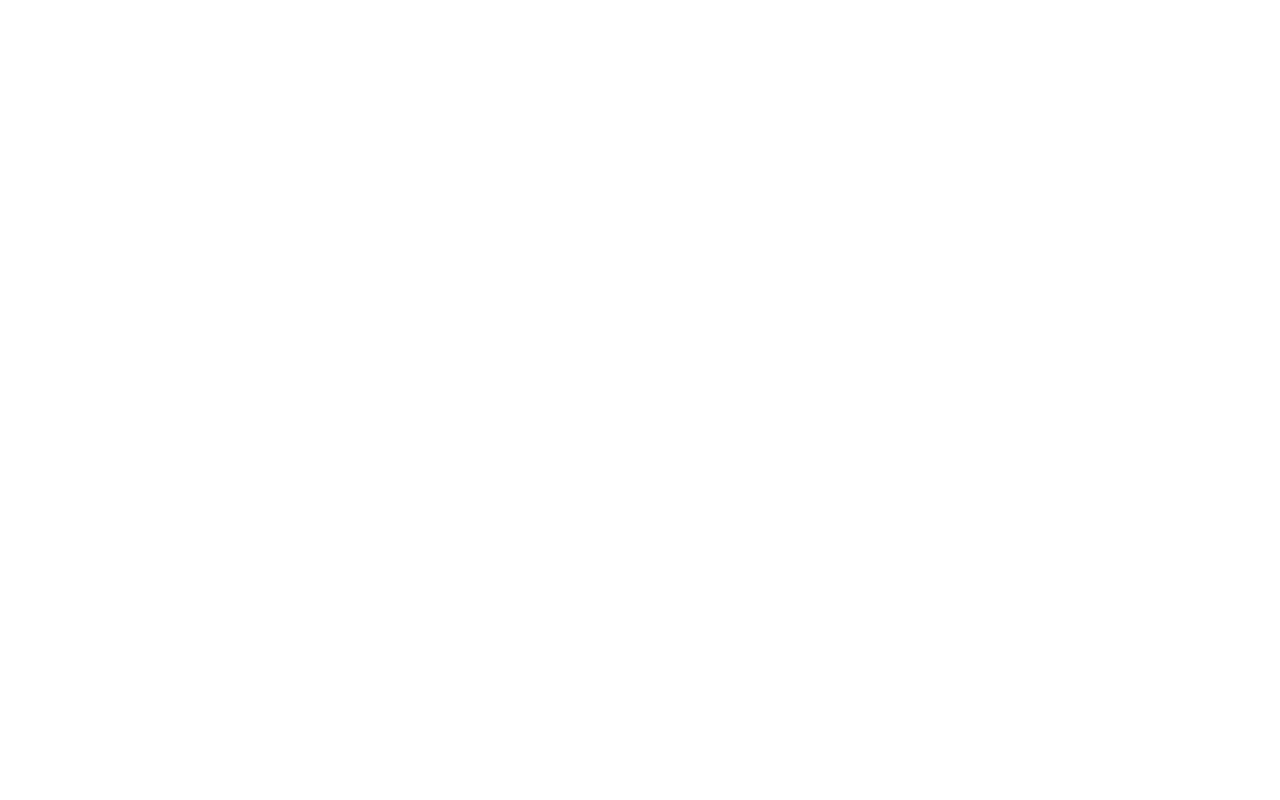
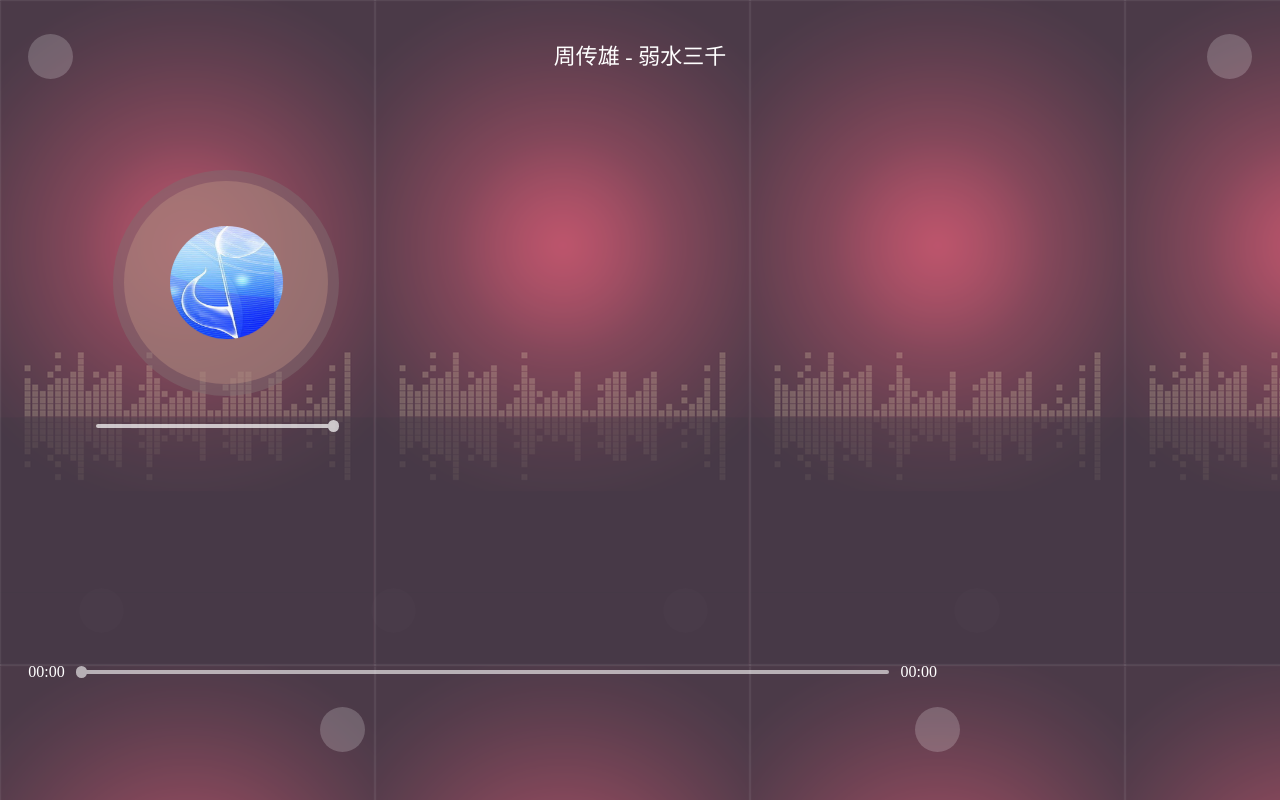
Before and after one commit to Get-zao/music, a plain HTML site: page index.html in a window 1280 px wide. Drawn offline with Linux system fonts and the light colour scheme; a small style sheet from the web is missing.

Commit message:
'更新布局'

```diff
--- a/index.html
+++ b/index.html
@@ -5,7 +5,53 @@
 		<meta name="viewport" content="width=device-width" />
 		<title>Music</title>
 		<script src="jquery.js" type="text/javascript" charset="utf-8"></script>
+		<link rel="stylesheet" type="text/css" href="music.css"/>
+		<link rel="stylesheet" type="text/css" href="https://at.alicdn.com/t/font_lebpui2qot21emi.css"/>
 	</head>
 	<body>
+		<audio id="audio" src="周传雄 - 弱水三千.mp3" controls="" loop=""></audio>
+		<div class="heard">
+			<span class="caidan icon">&#xe606;</span>
+			<span>周传雄 - 弱水三千</span>
+			<span class="kaiguan icon">&#xe6d8;</span>
+		</div>
+		<div class="cen">
+			<div class="kuang">
+				<div class="zhe">
+					<div class="tu">
+
+					</div>
+				</div>
+			</div>
+			<span class="y-min icon">&#xe502;</span>
+			<span class="y-max icon">&#xe604;</span>
+			<div class="yinliang"><div class='cri-yin'></div></div>
+		</div>
+		<div class="ci">
+
+		</div>
+		<div class="gongneng">
+			<ul>
+				<li><span class="icon">&#xe609;</span></li>
+				<li><span class="icon">&#xe616;</span></li>
+				<li><span class="icon">&#xe605;</span></li>
+				<li><span class="icon">&#xe696;</span></li>
+
+			</ul>
+		</div>
+		<div class="kongzhi">
+			<span>00:00</span>
+			<div class="jindu"><div class='cri'></div></div>
+			<span>00:00</span>
+		</div>
+		<div class="list">
+			<span class="last icon">&#xe60c;</span>
+			<span class="next icon">&#xe620;</span>
+			<ul>
+				<li><span class="play icon">&#xe614;</span></li>
+				<li><span class="stop icon">&#xe603;</span></li>
+			</ul>
+		</div>
+		<span id='bflb' class="next icon">&#xe610;</span>
 	</body>
 </html>
--- a/music.scss
+++ b/music.scss
@@ -0,0 +1,231 @@
+@import 'yidongduan';
+*{
+    padding: 0;
+    margin: 0;
+    border: 0;
+    position: relative;
+    font-size: 22px;
+    font-family: "宋体";
+    box-sizing: border-box;
+}
+ul,li{
+    list-style: none;
+}
+body{
+    background: url(bg.png);
+}
+.icon{
+    font-family: 'iconfont'!important;
+}
+@mixin spans{
+    color: #fff;
+         display: block;
+        width: 0.8rem;
+        height: 0.8rem;
+        border-radius: 50%;
+        overflow: hidden;
+        background: rgba(255,255,255,0.2);
+        line-height: 0.8rem;
+        text-align: center;
+}
+audio{
+    display: none;
+}
+.heard{
+    width: 100%;
+    height: 2rem;
+    line-height: 2rem;
+    color: #fff;
+    padding-left: 0.5rem;
+    padding-right: 0.5rem;
+    text-align: center;
+    .caidan{
+        float: left;
+       @include spans;
+        margin-top: 0.6rem;
+    }
+    .kaiguan{
+        float: right;
+         @include spans;
+        margin-top: 0.6rem;
+    }
+}
+@keyframes zhuan{
+            from{
+                transform: rotate(0deg);
+            }
+            to{
+                transform: rotate(360deg);
+            }
+    }
+.cen{
+     width: 100%;
+    height: 5rem;
+     padding: 1rem 2rem;
+     margin-bottom: 1.8rem;
+    .kuang{
+        padding: 0.2rem;
+         width: 4rem;
+         height: 4rem;
+         border-radius: 50%;
+        background: rgba(128,109,113,0.5);
+        .zhe{
+             padding: 0.8rem;
+              width: 3.6rem;
+         height: 3.6rem;
+         border-radius: 50%;
+        background: rgba(191,145,130,0.4);
+        }
+        .tu{
+            padding: 0.1rem;
+             width: 2rem;
+             height: 2rem;
+             border-radius: 50%;
+             overflow: hidden;
+             background: url(zhuan.png);
+             background-size: cover;
+             background-position: 9px -5px;
+             animation: zhuan 10s infinite linear;
+        }
+    }
+    .yinliang{
+        opacity: 0.7;
+        width: 4.2rem;
+        position: absolute;
+        top: 5.5rem;
+        left: 1.7rem;
+        border-top: 0.05rem solid #fff;
+        border-bottom: 0.05rem solid #fff;
+        border-radius:0.1rem ;
+          .cri-yin{
+             width: 0.2rem;
+             height: 0.2rem;
+             border-radius:50%;
+             background: #fff;
+             position: absolute;
+             top: -0.1rem;
+             right: -0.1rem;
+         }
+
+    }
+     .y-max{
+             color: #fff;
+             font-size: 16px;
+             position: absolute;
+               top: 5.4rem;
+               right: 1.2rem;
+
+         }
+     .y-min{
+         color: #fff;
+         font-size: 16px;
+         position: absolute;
+           top: 5.4rem;
+           left: 1.2rem;
+     }
+}
+.ci{
+     width: 100%;
+    height: 1.6rem;
+
+}
+.gongneng{
+      width: 100%;
+    height: 1rem;
+    padding-left: 1rem;
+     padding-right: 1rem;
+     li{
+         padding-left: 0.4rem;
+           width:25%;
+           height: 100%;
+          float: left;
+       span{
+          @include spans;
+          background: rgba(225,225,255,0.01);
+        }
+     }
+
+}
+.kongzhi{
+    width: 100%;
+    height: 1rem;
+    line-height: 1rem;
+    padding-left: 0.5rem;
+    padding-right: 0.5rem;
+    span{
+        color: #fff;
+        font-size: 16px;
+        float: left;
+        margin-right: 0.1rem;
+    }
+    .jindu{
+        opacity: 0.6;
+         width: 66%;
+         height: 0rem;
+         border-top: 0.05rem solid #fff;
+         border-bottom: 0.05rem solid #fff;
+         border-radius:0.1rem ;
+         float: left;
+         margin-left: 0.2rem;
+         margin-right: 0.2rem;
+         margin-top: 0.45rem;
+         .cri{
+             width: 0.2rem;
+             height: 0.2rem;
+             border-radius:50%;
+             background: #fff;
+             position: absolute;
+             top: -0.1rem;
+             left: -0.1rem;
+         }
+    }
+}
+.list{
+     width: 50%;
+     height: 1rem;
+     margin: 0 auto;
+    .last{
+          float: left;
+       @include spans;
+        margin-top: 0.1rem;
+    }
+    .next{
+          float: right;
+       @include spans;
+        margin-top: 0.1rem;
+    }
+    ul{
+        width: 1.2rem;
+        height: 1rem;
+        position: absolute;
+        top: 0;
+        left: 50%;
+        margin-left: -0.6rem;
+        color: #fff;
+        font-size: 1rem;
+        li{
+             .play{
+                  color: #fff;
+                  font-size: 1rem;
+                  position: absolute;
+                  top: -0.1rem;
+                  left: 0.1rem;
+             }
+              .stop{
+                  color: #fff;
+                  font-size: 1rem;
+                  position: absolute;
+                  top: -0.1rem;
+                  left: 0.1rem;
+                  display: none;
+             }
+        }
+    }
+}
+#bflb{
+      color: #fff;
+      font-size: 0.6rem;
+      position: fixed;
+      right: 0.4rem;
+      bottom: 0.4rem;
+}
--- a/yidongduan.scss
+++ b/yidongduan.scss
@@ -5,10 +5,7 @@ html{
 body{
     font-size: 14px;
 }
-div{
-    font-size: 12px;
-    border: 1px solid #000;
-}
+
 $design-size:750px;
 @each $w in $list {
     @media screen and (min-width:#{$w}) {
```
Also changed, not shown: bg.png (added), music.css, zhuan.png (added).
